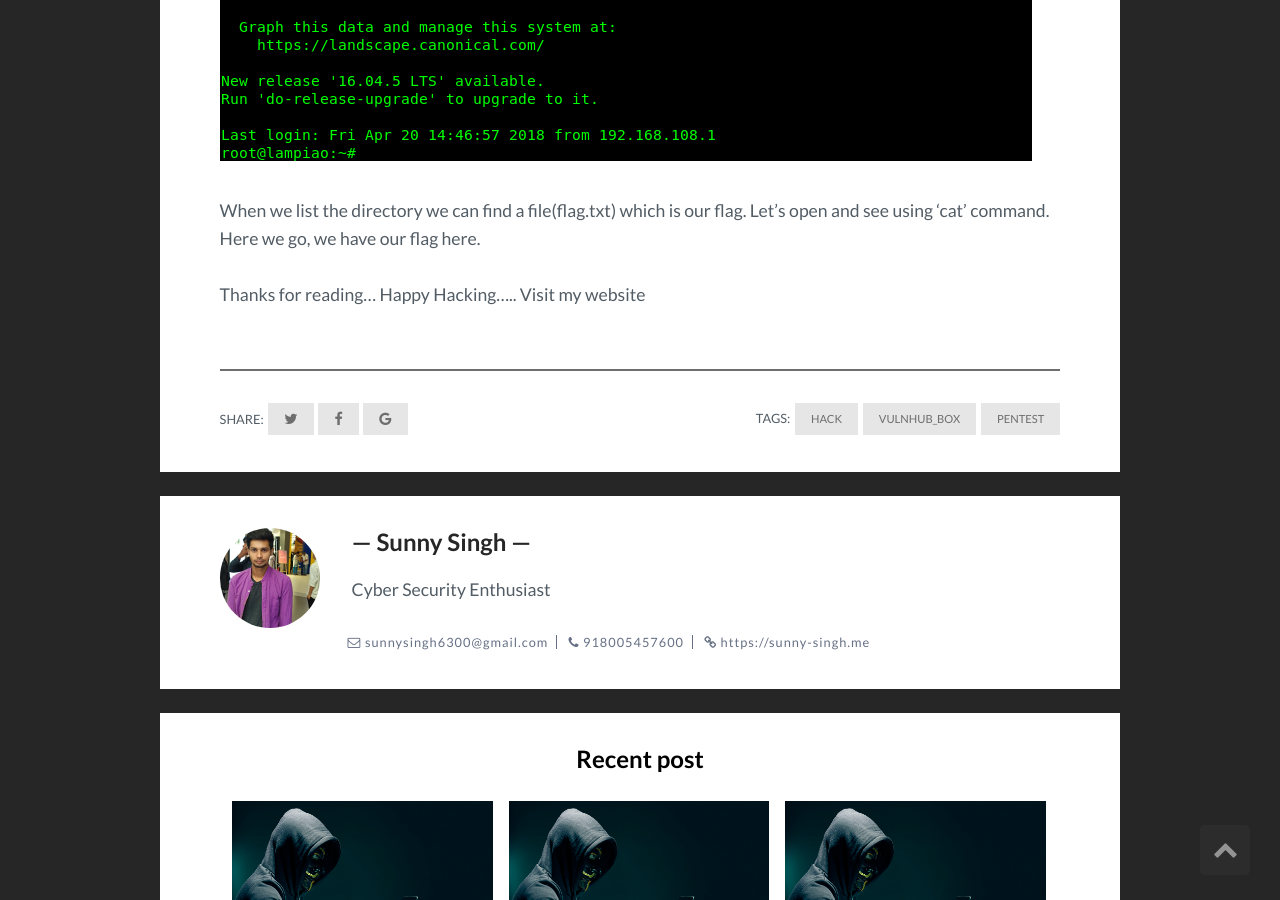
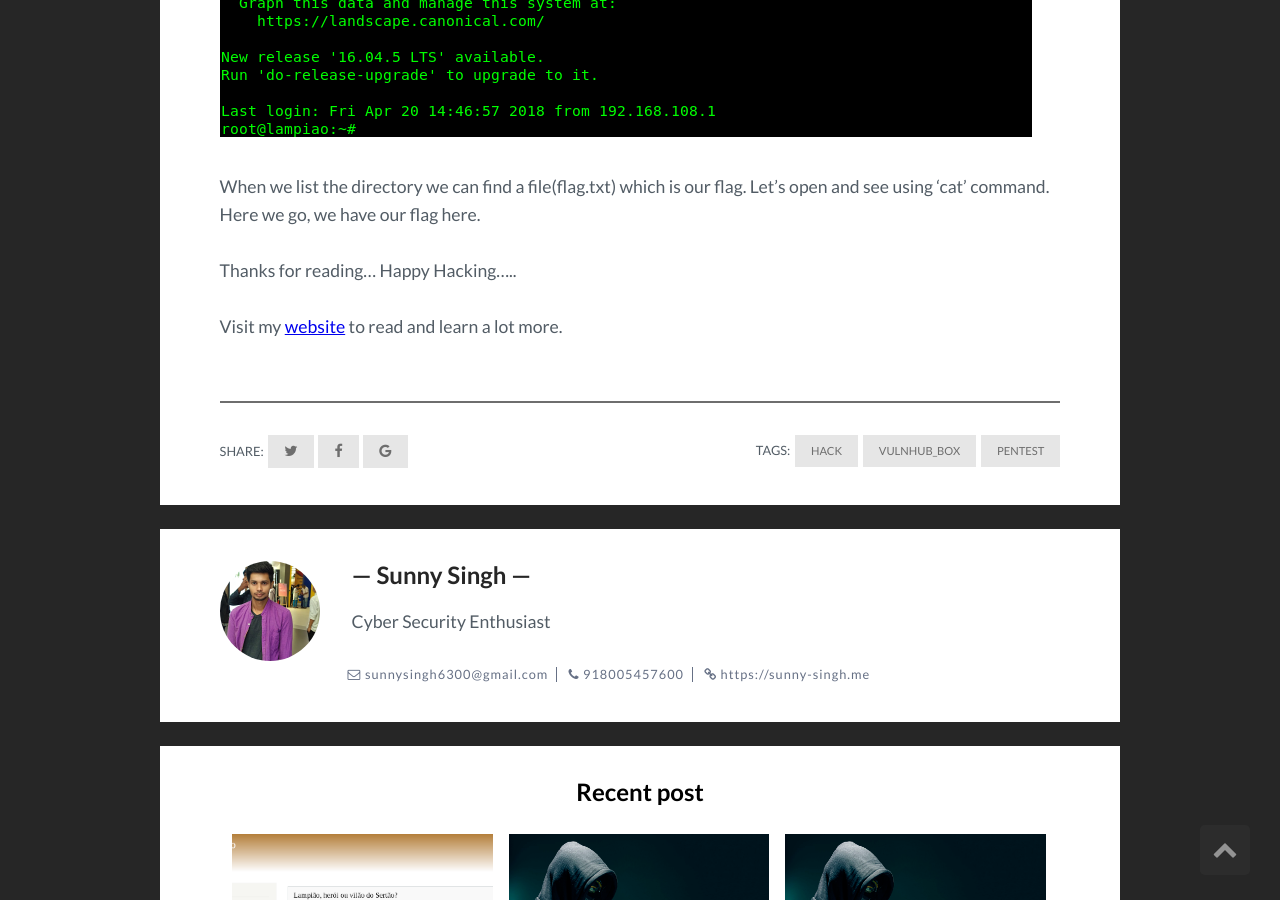
Before and after one commit to sunny6300/innodict.github.io, a Jekyll site: the page built from _posts/2018-09-30-Lampiao:1-Vulnhub-Walkthrough.md, in a window 1280 px wide and 900 px high, scrolled down 10034 px. Built offline with Jekyll 4.4.1, drawn with Linux system fonts in a browser that asks for light colours.

Commit message:
Update 2018-09-30-Lampiao:1-Vulnhub-Walkthrough.md

```diff
--- a/_posts/2018-09-30-Lampiao:1-Vulnhub-Walkthrough.md
+++ b/_posts/2018-09-30-Lampiao:1-Vulnhub-Walkthrough.md
@@ -1,7 +1,7 @@
 ---
 layout: post
 title: "Lampião: 1 Vulnhub box Walkthrough"
-img: hacker.jpg # Add image post (optional)
+img: Lampiao.png # Add image post (optional)
 date: 2018-09-30 23:54:00 +0300
 description: A walkthrough of intentionally vulnerable  box for beginners. # Add post description (optional)
 tag: [Hack , Vulnhub_Box , Pentest]
@@ -107,4 +107,5 @@ Let's now connect root using ssh and see if we can find our flag there. The root
 When we list the directory we can find a file(flag.txt) which is our flag. Let's open and see using 'cat' command. Here we go, we have our flag here.
 
  Thanks for reading... Happy Hacking.....
- Visit my website
+
+ Visit my [website](https://sunny-singh.me/Profile/index.html) to read and learn a lot more.
```
